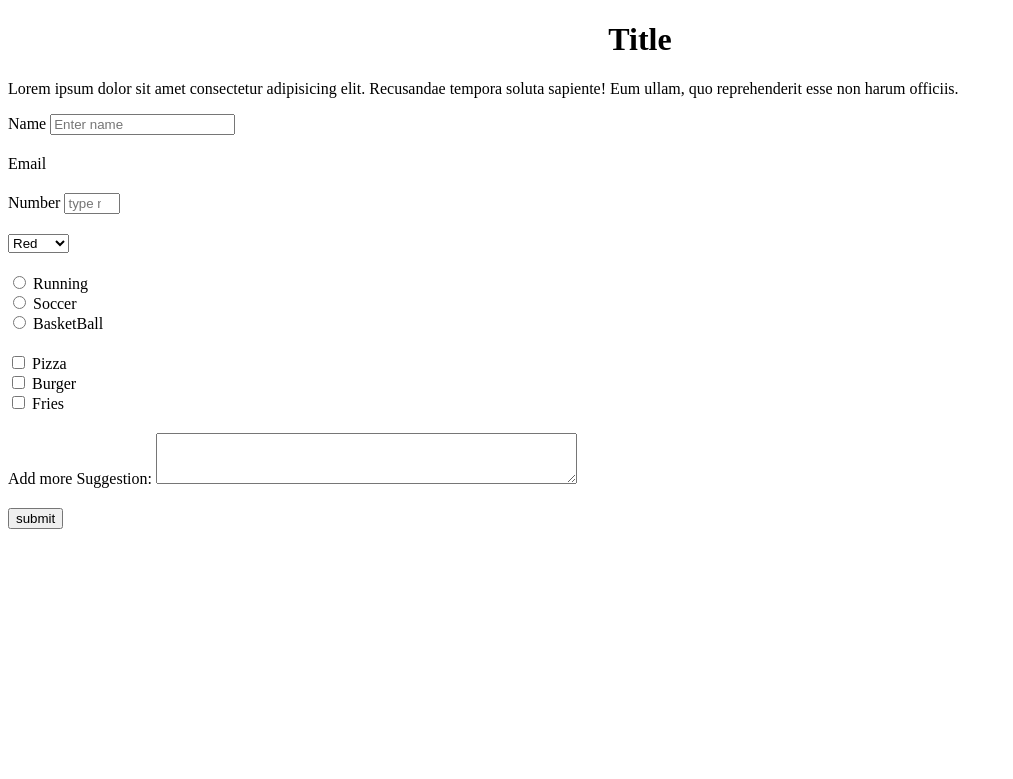
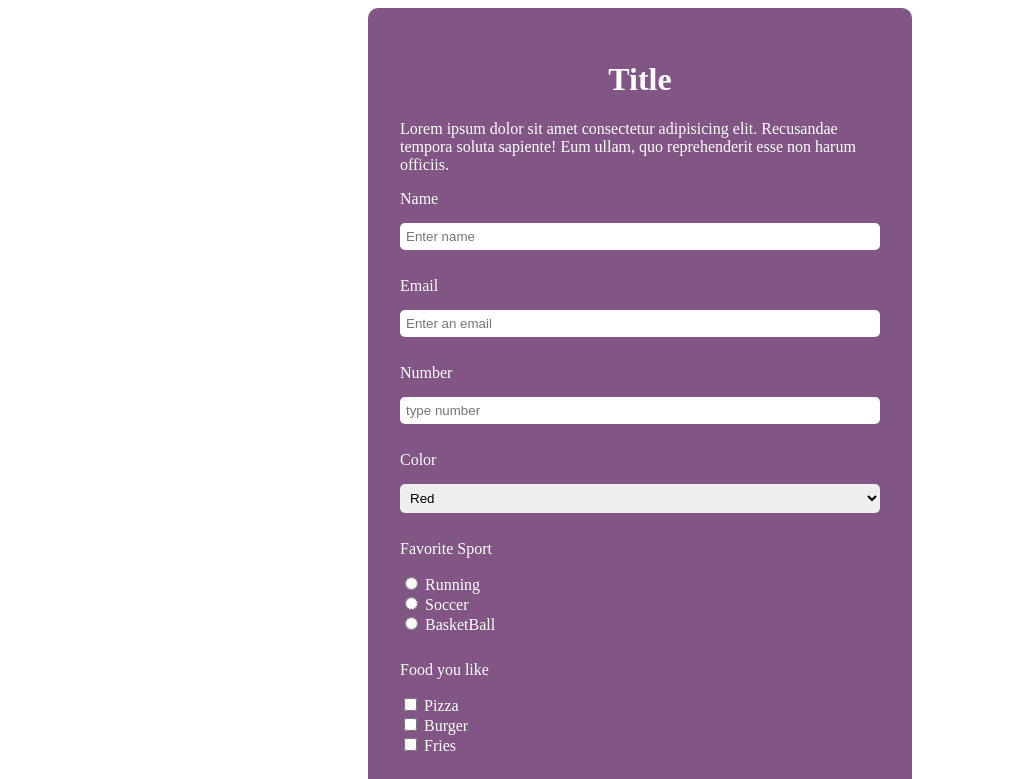
Before and after one commit to SeifEleslam/microverseProj, a plain HTML site: page index.html in a window 1280 px wide. Shown: the top 779 px of the page, without its empty margins (0-1013 px from the left). Drawn offline with Linux system fonts and the light colour scheme.

Commit message:
styling part 1

```diff
--- a/css/style.css
+++ b/css/style.css
@@ -1,6 +1,46 @@
 #title {
   text-align: center;
 }
-#form > div {
-  margin-bottom: 20px;
+#main {
+  background-color: rgba(76, 15, 80, 0.7);
+  color: white;
+  border-radius: 10px;
+  padding: 2rem;
+  max-width: 30rem;
+  margin: 0 auto;
 }
+#survey-form > div {
+  margin-bottom: 27px;
+}
+.form-section {
+  display: flex;
+  flex-direction: column;
+  justify-content: space-around;
+}
+
+.form-section label {
+  margin-bottom: 15px;
+}
+
+#submit {
+  cursor: pointer;
+  display: block;
+  padding: 6px 10px 6px 10px;
+  width: 90%;
+  margin: 0 auto;
+  color: white;
+  background: brown;
+  border: white 2px solid;
+}
+
+input {
+  padding: 6px;
+  border-radius: 5px;
+  border: none;
+}
+
+select {
+  padding: 6px;
+  border-radius: 5px;
+  border: none;
+}
--- a/index.html
+++ b/index.html
@@ -8,37 +8,41 @@
 
   <body>
     <script src="https://cdn.freecodecamp.org/testable-projects-fcc/v1/bundle.js"></script>
-    <main>
+    <main id="main">
       <h1 id="title">Title</h1>
       <p id="description">
         Lorem ipsum dolor sit amet consectetur adipisicing elit. Recusandae
         tempora soluta sapiente! Eum ullam, quo reprehenderit esse non harum
         officiis.
       </p>
-      <form id="form">
-        <div>
+      <form id="survey-form">
+        <div class="form-section">
           <label id="name-label">Name</label>
           <input type="text" id="name" placeholder="Enter name" required />
         </div>
-        <div>
+        <div class="form-section">
           <label id="email-label">Email</label>
-
-        <!--   <input
-           pattern="/^[a-zA-Z0-9.!#$%&'*+/=?^_`{|}~-]+@[a-zA-Z0-9-]+(?:\.[a-zA-Z0-9-]+)*$/"
+          <input
             type="email"
             id="email"
-            title="please provide vaild email"
             placeholder="Enter an email"
             required
           />
-          -->
         </div>
-        <div>
+        <div class="form-section">
           <label id="number-label">Number</label>
-          <input type="number" id="number" min="0" max="10" placeholder="type number" required />
+          <input
+            type="number"
+            id="number"
+            min="0"
+            max="10"
+            placeholder="type number"
+            required
+          />
         </div>
-        <div>
-        <select  id="dropdown">
+        <div class="form-section">
+          <label>Color</label>
+          <select id="dropdown">
             <option value="Red">Red</option>
             <option value="White">White</option>
             <option value="Green">Green</option>
@@ -47,29 +51,28 @@
         </div>
 
         <div>
-          <input type="radio" id="" name="sport" value="running">
-            <label for="running">Running</label><br>
-            <input type="radio" id="" name="sport" value="Soccer">
-            <label for="Soccer">Soccer</label><br>
-            <input type="radio" id="" name="sport" value="basketball">
+          <p>Favorite Sport</p>
+          <input type="radio" name="sport" value="running" />
+          <label for="running">Running</label><br />
+          <input type="radio" name="sport" value="Soccer" />
+          <label for="Soccer">Soccer</label><br />
+          <input type="radio" name="sport" value="basketball" />
           <label for="basketball">BasketBall</label>
         </div>
 
         <div>
-          <input type="checkbox" id="" name="" value="pizza">
-            <label for="vehicle1"> Pizza</label><br>
-            <input type="checkbox" id="" name="" value="burger">
-            <label for="vehicle2"> Burger</label><br>
-            <input type="checkbox" id="" name="vehcle3" value="fries">
-            <label for="vehicle3"> Fries</label><br>
+          <p>Food you like</p>
+          <input type="checkbox" name="" value="pizza" />
+          <label for="vehicle1"> Pizza</label><br />
+          <input type="checkbox" name="" value="burger" />
+          <label for="vehicle2"> Burger</label><br />
+          <input type="checkbox" name="vehcle3" value="fries" />
+          <label for="vehicle3"> Fries</label><br />
         </div>
 
-        <div>
+        <div class="form-section">
           <label for="w3review">Add more Suggestion:</label>
-
-            <textarea id="suggestion" name="" rows="3" cols="50">
-
-            </textarea>
+          <textarea id="suggestion" name="" rows="3" cols="50"> </textarea>
         </div>
 
         <button id="submit" type="submit">submit</button>
```
Lines whose indentation alone changed are shown as unchanged.
